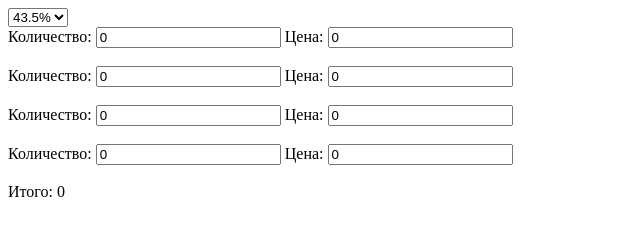
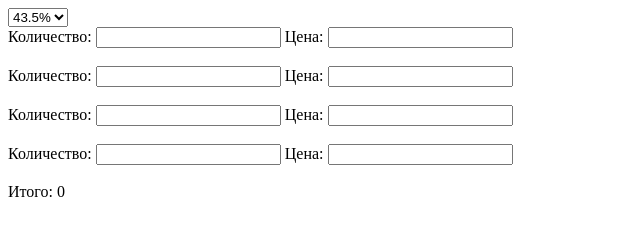
Before and after one commit to chykchas/AO_table_web, a plain HTML site: page index.html in a window 1280 px wide. Shown: the full height of the page, 0-640 px from the left. Drawn offline with Linux system fonts and the light colour scheme.

Commit message:
Change input form
qoifafanfsa

```diff
--- a/index.html
+++ b/index.html
@@ -7,6 +7,7 @@
     <meta name="viewport" content="width=device-width, initial-scale=1.0">
     <title>Калькулятор</title>
     <script src="input.js" defer></script>
+    <link rel="stylesheet" type="text/css" href="styles.css">
 </head>
 
 <body>
@@ -22,33 +23,33 @@
 
         <div class="item">
             <label for="count1">Количество:</label>
-            <input type="number" value="0" id="count1" class="count">
+            <input type="number" id="count1" class="count">
             <label for="price1">Цена:</label>
-            <input type="number" value="0" id="price1" class="price">
+            <input type="number" id="price1" class="price">
         </div>
         <br>
 
         <div class="item">
             <label for="count2">Количество:</label>
-            <input type="number" value="0" id="count2" class="count">
+            <input type="number" id="count2" class="count">
             <label for="price2">Цена:</label>
-            <input type="number" value="0" id="price2" class="price">
+            <input type="number" id="price2" class="price">
         </div>
         <br>
 
         <div class="item">
             <label for="count3">Количество:</label>
-            <input type="number" value="0" id="count3" class="count">
+            <input type="number" id="count3" class="count">
             <label for="price3">Цена:</label>
-            <input type="number" value="0" id="price3" class="price">
+            <input type="number" id="price3" class="price">
         </div>
         <br>
 
         <div class="item">
             <label for="count4">Количество:</label>
-            <input type="number" value="0" id="count4" class="count">
+            <input type="number" id="count4" class="count">
             <label for="price4">Цена:</label>
-            <input type="number" value="0" id="price4" class="price">
+            <input type="number" id="price4" class="price">
         </div>
         <br>
 
--- a/input.js
+++ b/input.js
@@ -11,8 +11,8 @@ function calculate() {
 
     for (let item of items) {
         data.push({
-            count: parseInt(item.querySelector(".count").value),
-            price: parseInt(item.querySelector(".price").value),
+            count: +item.querySelector(".count").value,
+            price: +item.querySelector(".price").value,
         });
     }
 
--- /dev/null
+++ b/styles.css
@@ -0,0 +1,2 @@
+form {
+}
```
